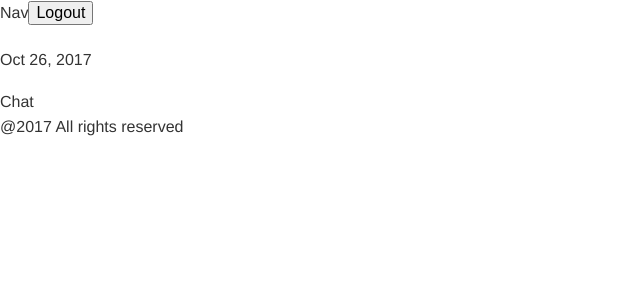
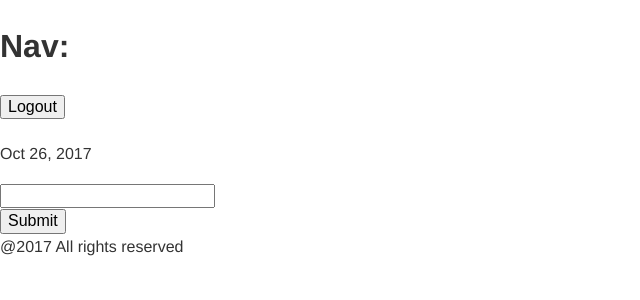
Before and after one commit to taudette/ora-front-end, a React app: page / in a window 1280 px wide. Shown: the top 300 px of the page, without its empty margins (0-640 px from the left). Built offline with nearby package versions, Linux system fonts and the light colour scheme; no server answers.

Commit message:
Set up form for message post

```diff
--- a/package.json
+++ b/package.json
@@ -33,6 +33,7 @@
     "react-redux": "5.0.5",
     "react-router-dom": "4.1.2",
     "redux": "3.7.2",
+    "redux-form": "^7.1.2",
     "redux-thunk": "^2.2.0",
     "sass-loader": "6.0.6",
     "style-loader": "0.18.2",
--- a/src/actions/chat.js
+++ b/src/actions/chat.js
@@ -1,4 +1,5 @@
 import axios from 'axios'
+import { API_MAP, chatheaders } from '../apiMap'
 
 const parseMessage = (message) => {
     const {data, included} = message
@@ -42,14 +43,15 @@ const message = {
   }
 }
 
-export const postMessage = (url, headers) => {
+export const postMessage = (message) => {
+    console.log(message)
     return (dispatch) => {
         return axios({
             method: 'POST',
-            url: url,
+            url: API_MAP.postMessage,
             timeout: 20000,
             data: message,
-            headers: headers
+            headers: chatheaders
         })
             .then((response) => {
                 console.log(response.data)
--- a/src/apiMap.js
+++ b/src/apiMap.js
@@ -11,7 +11,7 @@ export const API_MAP = {
 export const chatHeaders = {
     // would usually have the authorization header stored in state for each user
     // I was unable to get the value off of the header which is why I have it hard coded
-    'Authorization': 'Bearer BBJ0eXAiOiJKV1QiLCJhbGciOiJIUzI1NiJ8',
+    'Authorization': 'Bearer BBJ0eXAiOiJKV1QiLCJhbGciOiJIUzI1NiJ9',
     'content-type': 'application/vnd.api+json',
     'Accept': 'application/vnd.api+json',
 }
--- a/src/app.js
+++ b/src/app.js
@@ -38,7 +38,6 @@ const handleTokenChange = () => {
     currentValue = store.getState().user.userId
     if (previousValue !== currentValue) {
         loadMessages()
-        console.log('load')
     }
 }
 
--- a/src/components/Chat.js
+++ /dev/null
@@ -1,9 +0,0 @@
-import React from 'react'
-
-const ChatComponent = () => (
-    <div>
-        Chat
-    </div>
-)
-
-export default ChatComponent
--- /dev/null
+++ b/src/components/ChatForm.js
@@ -0,0 +1,20 @@
+import React from 'react'
+import { Field, reduxForm } from 'redux-form'
+
+let ChatForm = props => {
+  const { handleSubmit } = props
+  return (
+    <form onSubmit={ handleSubmit }>
+      <div>
+        <Field name="message" component="input" type="text" />
+      </div>
+      <button type="submit">Submit</button>
+    </form>
+  )
+}
+
+ChatForm = reduxForm({
+  form: 'contact'
+})(ChatForm)
+
+export default ChatForm;
--- a/src/components/Nav.js
+++ b/src/components/Nav.js
@@ -2,7 +2,7 @@ import React from 'react'
 
 const NavComponent = (props) => (
     <div>
-        Nav
+        <h1>Nav: {props.userId} </h1>
         <button onClick={props.logOut}>Logout</button>
     </div>
 )
--- a/src/containers/Chat.js
+++ b/src/containers/Chat.js
@@ -1,9 +1,26 @@
 import React from 'react'
 import { connect } from 'react-redux'
-import ChatComponent from '../components/chat'
+import ChatFormComponent from '../components/ChatForm'
+import { postMessage } from '../actions/chat'
 
-const ChatContainer = () => (
-    <ChatComponent />
+const ChatContainer = (props) => (
+    <ChatFormComponent onSubmit={props.getValues}/>
 )
 
-export default ChatContainer
+const mapStateToProps = ({user} = state) => {
+    return {
+       userId: user.userId
+    }
+}
+
+// const getValues = (values) => {
+//     console.log(values)
+// }
+
+const mapDispatchToProps = (dispatch) => ({
+    getValues(values){
+        dispatch(postMessage(values))
+    }
+})
+
+export default connect(mapStateToProps, mapDispatchToProps)(ChatContainer)
--- a/src/containers/Nav.js
+++ b/src/containers/Nav.js
@@ -3,8 +3,14 @@ import { connect } from 'react-redux'
 import NavComponent from '../components/Nav'
 import { logOut } from '../utils/localStorage'
 
-const NavContainer = () => (
-    <NavComponent logOut={logOut}/>
+const NavContainer = (props) => (
+    <NavComponent userId={props.userId} logOut={logOut}/>
 )
 
-export default NavContainer
+const mapStateToProps = ({user} = state) => {
+    return {
+       userId: user.userId
+    }
+}
+
+export default connect(mapStateToProps, null)(NavContainer)
--- a/src/reducers/chat.js
+++ b/src/reducers/chat.js
@@ -1,15 +1,15 @@
-const chatReducerDefaultState = {
-    messages: []
-}
+const chatReducerDefaultState = []
 
 export default (state = chatReducerDefaultState, action) => {
     switch (action.type) {
         case 'LOAD_MESSAGES':
             return {
-        ...state.messages,
+                ...state,
+                message: {
                     time: action.data.time,
                     messageText: action.data.messageText,
                     userName: action.data.userName
+                }
             }
         default:
             return state;
--- a/src/store/configureStore.js
+++ b/src/store/configureStore.js
@@ -3,6 +3,7 @@ import thunk from 'redux-thunk';
 import userReducer from '../reducers/user'
 import chatReducer from '../reducers/chat'
 import { loadState } from '../utils/localStorage'
+import { reducer as formReducer } from 'redux-form'
 
 const composeEnhancers = window.__REDUX_DEVTOOLS_EXTENSION_COMPOSE__ || compose;
 const persistedState = loadState()
@@ -11,7 +12,8 @@ export default () => {
   const store = createStore(
     combineReducers({
         user: userReducer,
-        chat: chatReducer
+        chat: chatReducer,
+        form: formReducer
     }),
     persistedState,
     composeEnhancers(applyMiddleware(thunk))
```
Also changed, not shown: 1 other file (tests, documents, lock files or other folders). Lines whose indentation alone changed are shown as unchanged.
